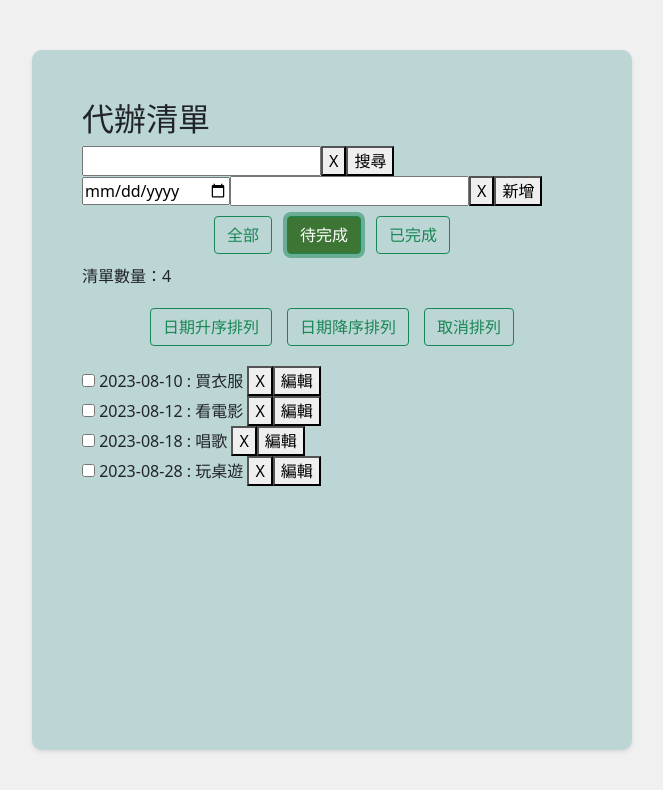
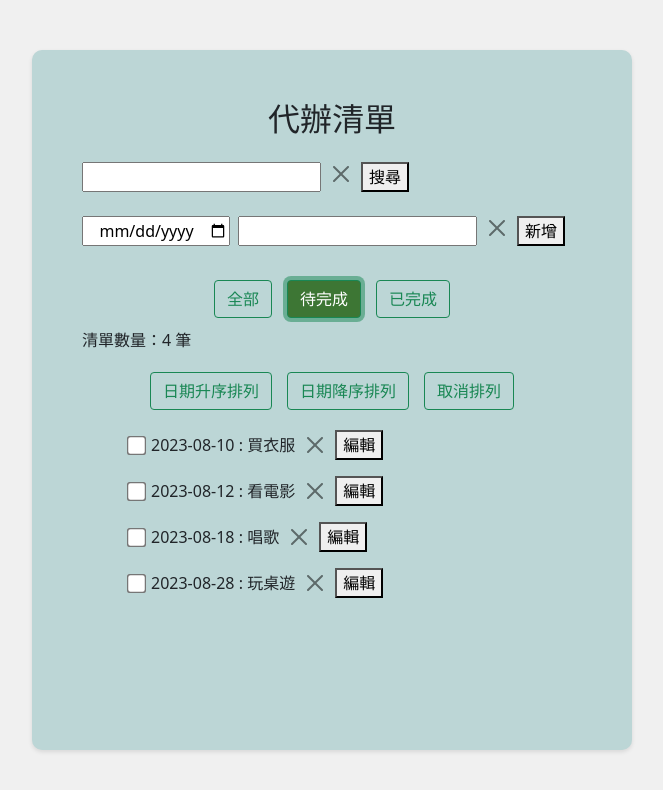
Before and after one commit to janoskii03/todo-list, a plain HTML site: page index.html in a window 1280 px wide. Both pictures are taken after a click on the button "待完成". Shown: the whole page, without its empty margins (308-971 px from the left). Drawn offline with nearby package versions, Linux system fonts and the light colour scheme.

Commit message:
外觀修改一下

```diff
--- a/index.html
+++ b/index.html
@@ -13,16 +13,16 @@
 <body>
     <div id="app">
         <div class="container">
-            <h2>代辦清單</h2>
-            <div class="search_area">
+            <h2 class="text-center mb-4">代辦清單</h2>
+            <div class="search_area d-flex mb-4 gap-2">
                 <input type="text" v-model.trim="searchText" @input="searchTodo">
-                <button @click="resetInputs('searchText')">X</button>
+                <button type="button" class="btn-close" aria-label="Close" @click="resetInputs('searchText')"></button>
                 <button @click="searchTodo">搜尋</button>
             </div>
-            <div class="add_area">
-                <input type="date" v-model.trim="addDate" :min="minDate" ref="addDateInput">
+            <div class="add_area d-flex mb-4 gap-2 ">
+                <input type="date" v-model.trim="addDate" :min="minDate" ref="addDateInput" class="text-center">
                 <input type="search" v-model.trim="addText" @keyup.enter="addTodo">
-                <button @click="resetInputs('addText')">X</button>
+                <button type="button" class="btn-close" aria-label="Close" @click="resetInputs('addText')"></button>
                 <button @click="addTodo">新增</button>
             </div>
             <div class="list_tab">
@@ -30,21 +30,21 @@
                 <button type="button" class="btn btn-outline-success" :class="{active:currentTab==='unfinished'}" @click="changeTab('unfinished')">待完成</button>
                 <button type="button" class="btn btn-outline-success" :class="{active: currentTab==='finished'}" @click="changeTab('finished')">已完成</button>
             </div>
-            <p>清單數量：{{listCount}}</p>
+            <p>清單數量：{{listCount}} 筆</p>
             <div class="list_date " v-show="data.length>1">
-                <button type="button"  class="btn btn-outline-success" @click="listByDate(true)">日期升序排列</button>
-                <button type="button" class="btn btn-outline-success" @click="listByDate(false)">日期降序排列</button>
-                <button type="button" class="btn btn-outline-success" @click="cancelList">取消排列</button>
+                <button type="button"  class="btn btn-outline-success" :class="{active:currentList==='ascending'}" @click="listByDate(true)">日期升序排列</button>
+                <button type="button" class="btn btn-outline-success" :class="{active:currentList==='descending'}" @click="listByDate(false)">日期降序排列</button>
+                <button type="button" class="btn btn-outline-success" :class="{active:currentList==='cancel'}" @click="cancelList">取消排列</button>
             </div>
 
             <div v-for="(item, index) in data" :key="item.id">
-                <div v-show="!item.editing">
-                    <input type="checkbox" v-show="currentTab==='unfinished'" @click="checkToFinished(index,item)">
+                <div v-if="!item.editing" class="d-flex gap-2  mb-3 align-items-center ms-5">
+                    <input type="checkbox" class="unfinished_check" v-show="currentTab==='unfinished'" @click="checkToFinished(index,item)">
                     {{item.date}} : {{item.thing}}
-                    <button @click="remove(index, item)">X</button>
+                    <button type="button" class="btn-close" aria-label="Close" @click="remove(index, item)"></button>
                     <button @click="editItem(item)">編輯</button>
                 </div>
-                <div v-show="item.editing">
+                <div v-else>
                     <input type="text" v-model="item.date">
                     <input type="text" v-model="item.thing">
                     <button @click="saveItem(item)">儲存</button>
@@ -112,6 +112,7 @@
                     searchText: '',
                     currentTab: 'all',
                     originalData: [],
+                    currentList:'',
                     minDate: new Date().toISOString().split('T')[0], // 最小日期設定為今天
                     isSorting: false, // 新增一個用來表示是否正在排序的狀態變數
                 }
@@ -168,6 +169,7 @@
                                 return new Date(a.date) - new Date(b.date);
                             });
                             this.isAscendingSorting = true;
+                            this.currentList='ascending';
                         }
 
                         this.isDescendingSorting = false;
@@ -178,6 +180,7 @@
                                 return new Date(b.date) - new Date(a.date);
                             });
                             this.isDescendingSorting = true;
+                            this.currentList='descending';
                         }
 
                         this.isAscendingSorting = false;
@@ -201,6 +204,7 @@
                         }
                         console.log(this.isAscendingSorting, this.isDescendingSorting, this.data);
                     }
+                    this.currentList='cancel';
                     this.isAscendingSorting = false;
                     this.isDescendingSorting = false;
                 },
@@ -332,6 +336,9 @@
 
     }
 
+    .list_date .active {
+        background-color: rgb(61, 118, 52);
+    }
 
 
     .list_tab {
@@ -345,4 +352,8 @@
     .list_tab .active {
         background-color: rgb(61, 118, 52);
     }
+
+    .unfinished_check{
+        transform: scale(1.5);
+    }
 </style>
```
